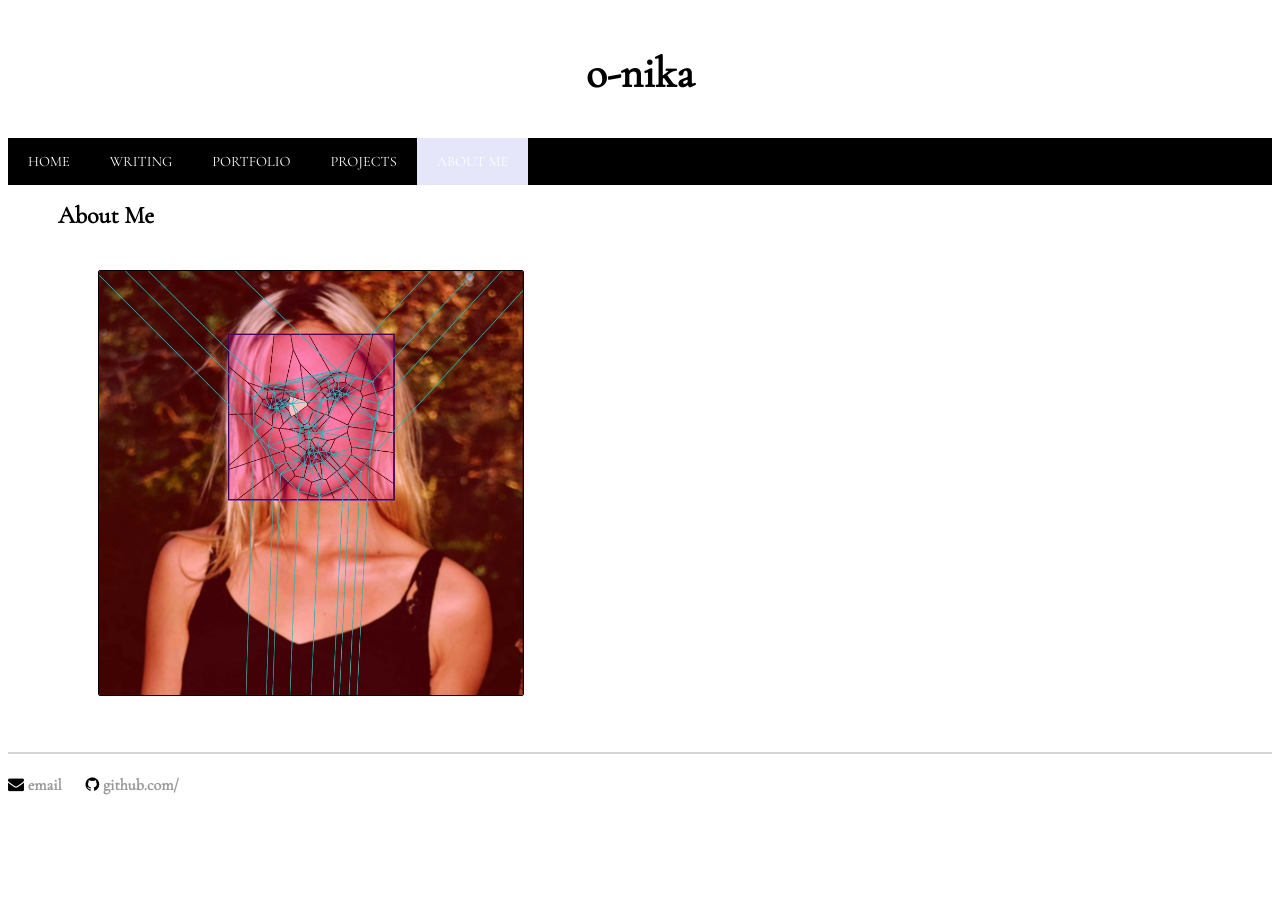
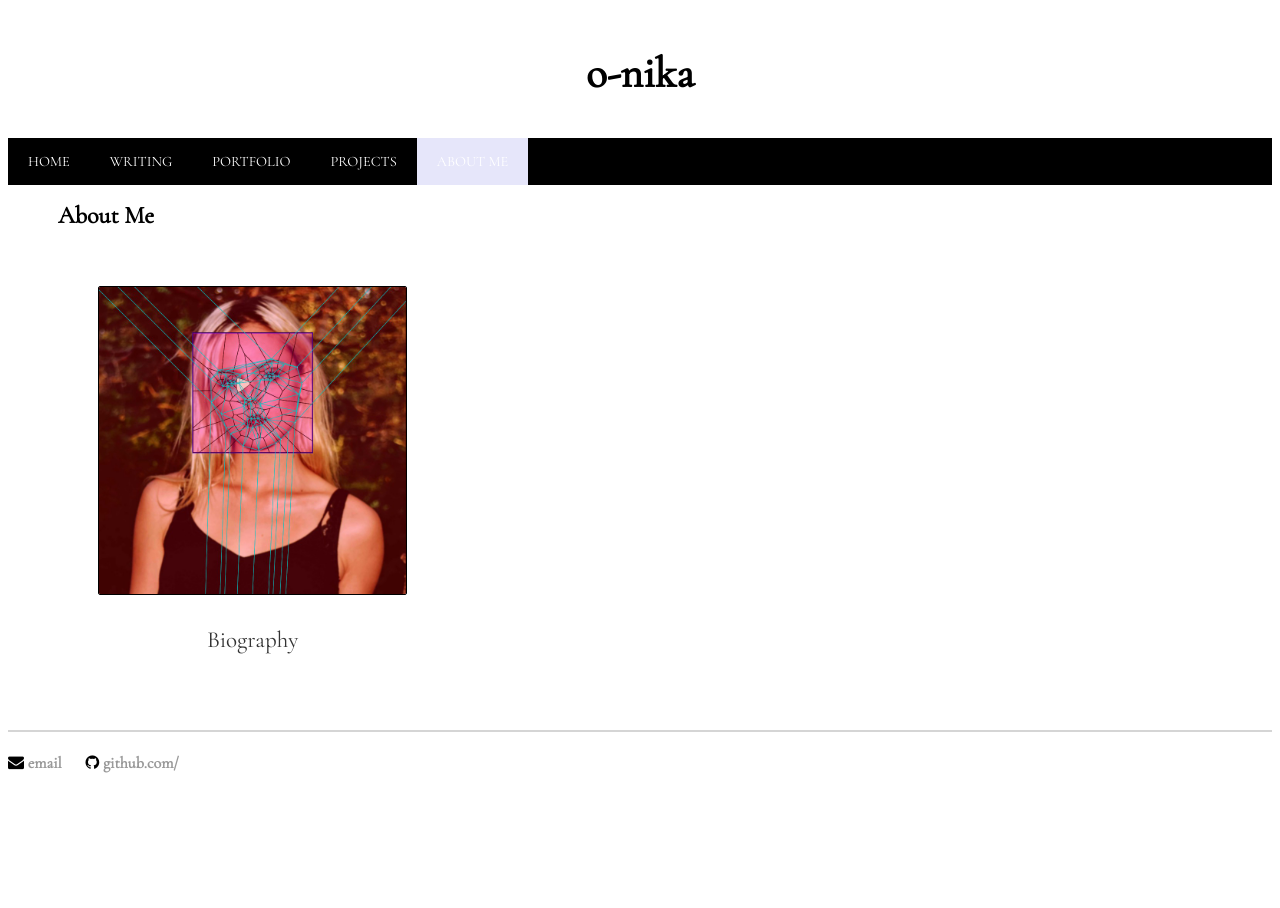
Before and after one commit to nikaroxanne/nikaroxanne.github.io, a Jekyll site: the page built from aboutme.html, in a window 1280 px wide. Built offline with Jekyll 4.4.1, drawn with Linux system fonts in a browser that asks for light colours; some web fonts are replaced.

Commit message:
fixing spacing on layout for projects aboutme etc

```diff
--- a/aboutme.html
+++ b/aboutme.html
@@ -13,14 +13,16 @@ permalink: /aboutMe
 					<a href="{{site.url}}/aboutMe/bio" class="image">
 						<img class = "imageLink" src="{{site.url}}/{{image.path}}" alt = "Snapchat Triangulations">
 					</a>
+					<p> Biography </p>
 				</div>
 			{% endif %}
 
-			{% if image.path contains 'images/livingArchive/ophelia1' %}
+			{% if image.path contains 'images/livingArchive/voronoi-teal' %}
 				<div class = "aboutMeSection">
 					<a href="{{site.url}}/aboutMe/artistStatement" class="image">
 						<img class = "imageLink" src="{{site.url}}/{{image.path}}" alt = "Living Archive Project">
 					</a>
+					<p> Artist Statement </p>
 				</div>
 			{% endif %}
 		{% endfor %}
--- a/css/main.css
+++ b/css/main.css
@@ -654,13 +654,14 @@ a.header:hover, a.header:active {
 
 
 .project, .portfolioSection, .aboutMeSection {
-	width: 40%;
+	width: 30%;
 	height: auto;
 	padding: 20px;
 	margin: 20px;
 	text-align: center;
 	font-family: 'Cormorant Garamond', serif;
 	font-size: 1.2em;
+	display: inline-block;
 }
 
 footer ul {
```
